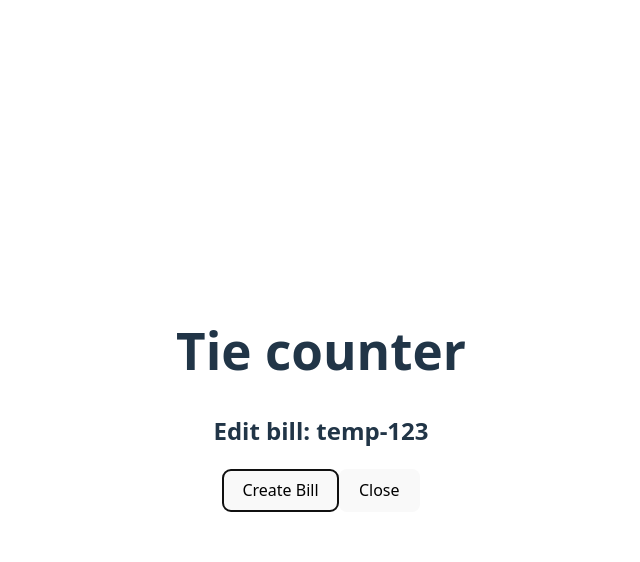
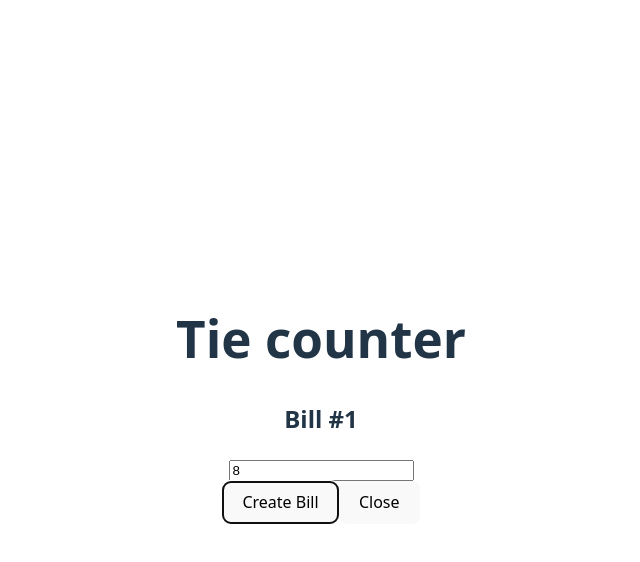
Before and after one commit to SashaDyka/tie-counter-frontend, a React (Vite) app: page / in a window 1280 px wide. Both pictures are taken after a click on the button "Create Bill". Shown: the top 562 px of the page, without its empty margins (319-959 px from the left). Built offline with nearby package versions, Linux system fonts and the light colour scheme.

Commit message:
example: base view of a component

```diff
--- a/src/components/BillEditor.tsx
+++ b/src/components/BillEditor.tsx
@@ -1,15 +1,38 @@
-import React from 'react';
+import { useState } from 'react'
 import type { Bill } from '../types/types';
 
 interface BillEditorProps {
-  bill: Bill;
+  bill: Bill; // 1 props: приходящие данные
+  onSave: (updatedBill: Bill) => void; //функция, которую App передает TaskEditor нажата btn "Сохранить"
+  onCancel: () => void;
 }
 
 const BillEditor: React.FC<BillEditorProps> = ({ bill }) => {
+    //2 state: нужно хранить значения, которые пользователь вводит в поля формы
+    const [billAmount, setBillAmount] = useState(bill.totalAmount);
+    const [tipPercent, setTipPercent] = useState(bill.tipPercent);
+    const [peopleCount, setpeopleCount] = useState(bill.peopleCount);
+
+
+    //4 функции-обработчики
+    const handleCancel = () => {
+        onCancel();
+    }
+
+    //3: разметка
   return (
     <div>
-      <h2>Edit bill: {bill.id}</h2>
+      <h2>Bill #1</h2>
+      <input
+        type="text"
+        value={billAmount}
+        onChange={(e) => setBillAmount(Number(e.target.value))}/>
+
     </div>
+
+
+
+
   );
 };
 
```
